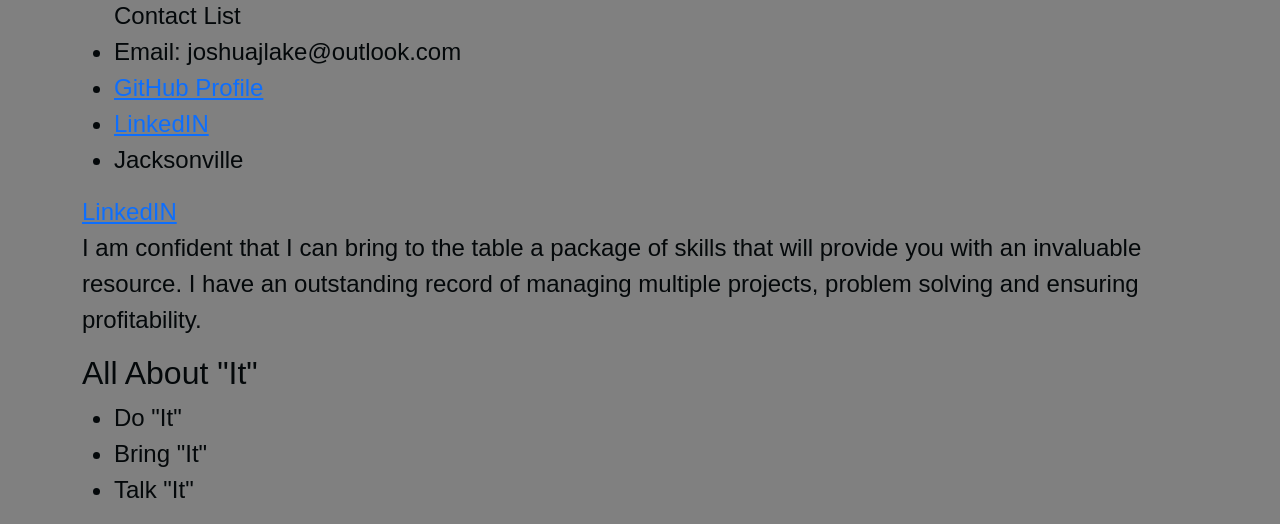
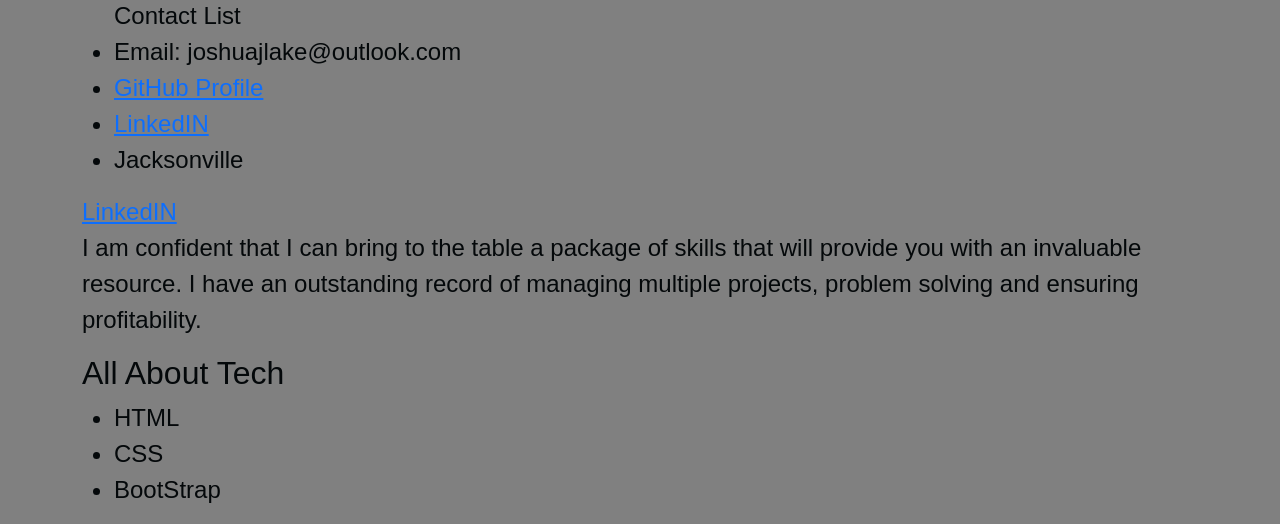
Before and after one commit to jlake70/1Portfolio, a plain HTML site: page index.html in a window 1280 px wide. Shown: the part 1678-2202 px from the top of the page. Drawn offline with nearby package versions, Linux system fonts and the light colour scheme.

Commit message:
cleaned up code

```diff
--- a/index.html
+++ b/index.html
@@ -36,6 +36,7 @@
         </nav>
 
     <div>
+
         <h1>Joshua Lake</h1>
     <img src="https://scontent-mia3-2.xx.fbcdn.net/v/t39.30808-6/247400380_10226918062516916_4851455881032947129_n.jpg?_nc_cat=102&ccb=1-7&_nc_sid=09cbfe&_nc_ohc=JsyioQo1UAUAX9WwqDQ&_nc_ht=scontent-mia3-2.xx&oh=00_AfBM98vFuqVc5GCDJdd2YLt8JOTQk_w5Dy-7Gby8q2WnZA&oe=6445A01C" width="600" height="400" class="rounded-circle" alt="Rounded circle image">
     <ul>Contact List
@@ -47,11 +48,11 @@
     </ul>
   <a href="https://www.linkedin.com/public-profile/settings?trk=d_flagship3_profile_self_view_public_profile#:~:text=www.linkedin.com/in/joshua%2Dlake%2Db49066271">LinkedIN</a>
   <p>I am confident that I can bring to the table a package of skills that will provide you with an invaluable resource. I have an outstanding record of managing multiple projects, problem solving and ensuring profitability.</p></div>
-    <h2> All About "It"</h2>
+    <h2> All About Tech</h2>
     <ul>
-      <li>Do "It"</li>
-      <li> Bring "It"</li>
-      <li>Talk "It"</li>
+      <li>HTML</li>
+      <li>CSS</li>
+      <li>BootStrap</li>
 
 
 
```
